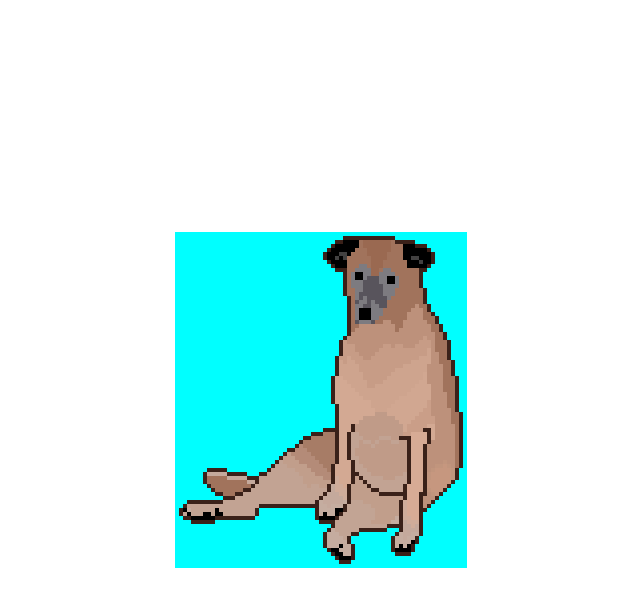
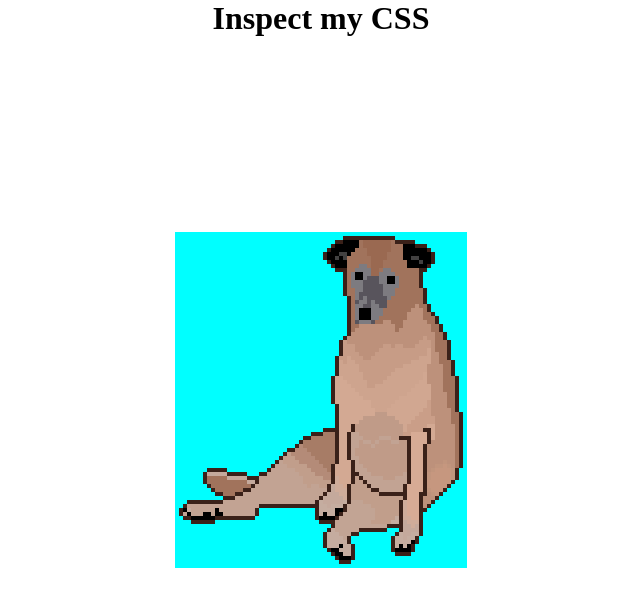
Before and after one commit to andreseichi/dog-ufpa-pure-css, a plain HTML site: page index.html in a window 1280 px wide. Shown: the whole page, without its empty margins (319-959 px from the left). Drawn offline with Linux system fonts and the light colour scheme.

Commit message:
inspect my css

```diff
--- a/index.html
+++ b/index.html
@@ -8,6 +8,8 @@
     <title>Dog UFPA Pure CSS</title>
   </head>
   <body>
+
+    <h1>Inspect my CSS</h1>
     <div class="container">
       <div class="art"></div>
     </div>
--- a/style.css
+++ b/style.css
@@ -35,6 +35,15 @@
   --gray1: #424141;
   --gray2: #7d7b80;
   --gray3: #58545c;
+}
+
+body {
+  font-family: serif;
+}
+
+h1 {
+  font-size: 2rem;
+  text-align: center;
 }
 
 .container {
```
